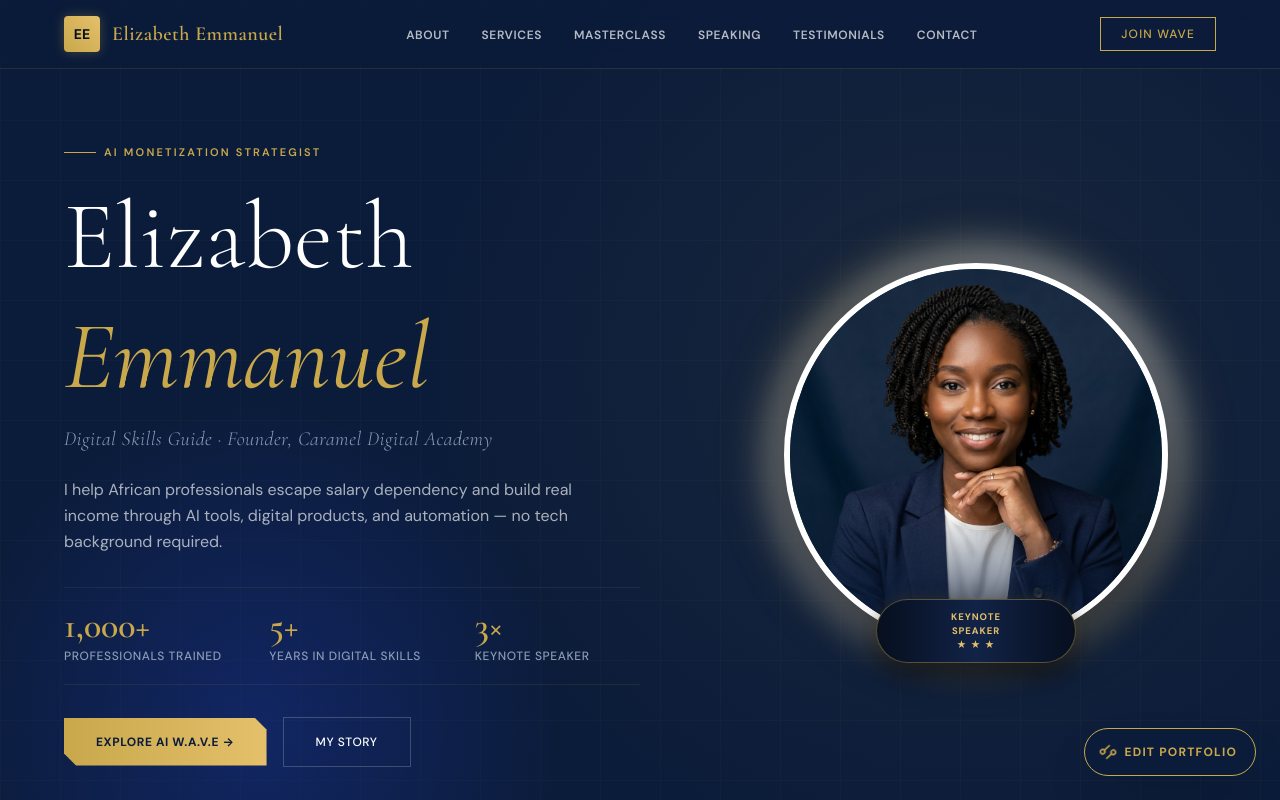
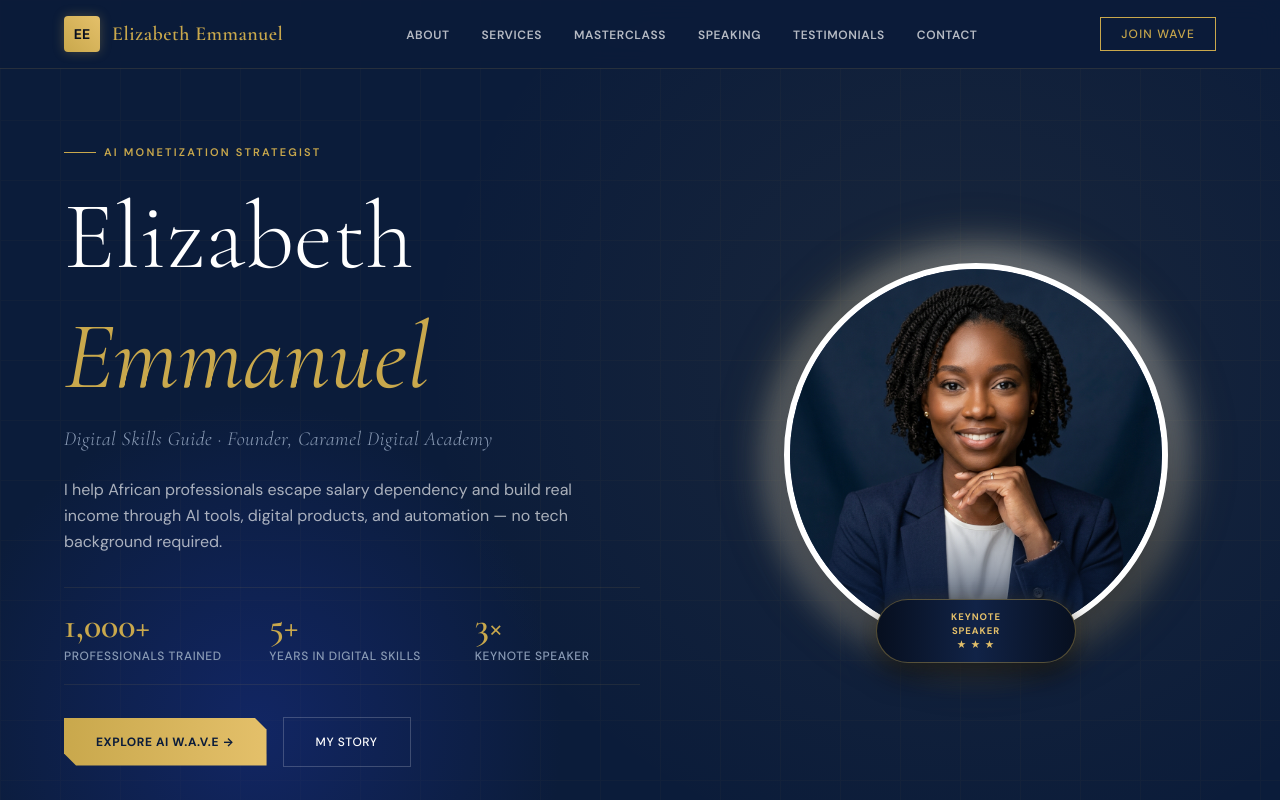
Before and after one commit to carameldigitals-team/Elizabeth-s-Portfolio-Client-Success, a React (Vite) app: page / in a window 1280 px wide. Shown: the top 800 px of the page. Built offline with nearby package versions, Linux system fonts and the light colour scheme.

Commit message:
feat: add URL-based toggle for editor toolbar
Restrict the EditorToolbar visibility to only appear when ?edit=true, #edit, or #editor parameters are present in the URL for improved security and cleaner presentation.

```diff
--- a/src/App.tsx
+++ b/src/App.tsx
@@ -26,9 +26,16 @@ export default function App() {
   const [isEditing, setIsEditing] = useState(false);
   const [isInboxOpen, setIsInboxOpen] = useState(false);
   const [showScrollTop, setShowScrollTop] = useState(false);
+  const [showEditorButton, setShowEditorButton] = useState(false);
 
   // 1. Initial State Hydration from Local Storage
   useEffect(() => {
+    // Check if '?edit=true' or '#edit' is appended to the URL to show control toolkit
+    const urlParams = new URLSearchParams(window.location.search);
+    if (urlParams.get("edit") === "true" || window.location.hash === "#edit" || window.location.hash === "#editor") {
+      setShowEditorButton(true);
+    }
+
     try {
       const storedData = localStorage.getItem("elizabeth_portfolio_data");
       if (storedData) {
@@ -298,6 +305,7 @@ export default function App() {
       </footer>
 
       {/* 12. Floating control toolkit */}
+      {showEditorButton && (
         <EditorToolbar
           isEditing={isEditing}
           onToggleEdit={handleToggleEdit}
@@ -306,6 +314,7 @@ export default function App() {
           inboxCount={inquiries.length}
           onExport={handleExportConfig}
         />
+      )}
 
       {/* 13. Local Form Submission Inbox Drawer Overlay */}
       {isInboxOpen && (
```
Lines whose indentation alone changed are shown as unchanged.
